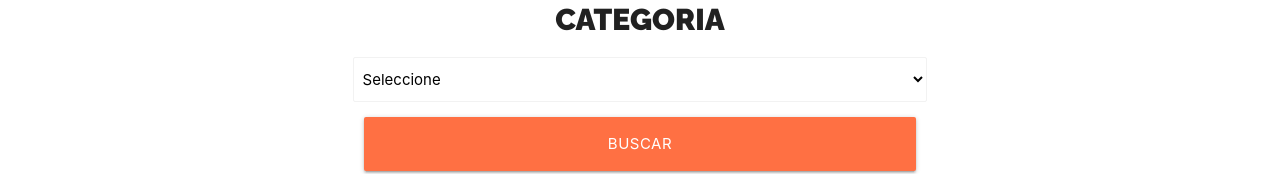
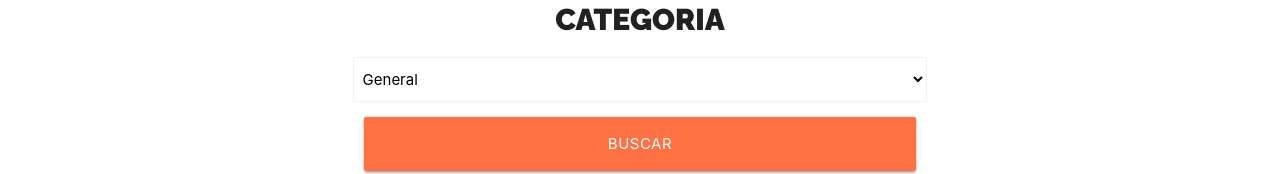
Before and after one commit to Alejandro-Ochando/buscador_noticias, a React (Create React App) app: page / in a window 1280 px wide. Shown: the part 160-334 px from the top of the page. Built offline with nearby package versions, Linux system fonts and the light colour scheme.

Commit message:
Mostrando las categorias en el Select

```diff
--- a/src/components/Formulario.js
+++ b/src/components/Formulario.js
@@ -4,8 +4,18 @@
 
 const Formulario = () => {
 
+    const OPCIONES = [
+        { value: 'general', label: 'General' },
+        { value: 'business', label: 'Negocios' },
+        { value: 'entertainment', label: 'Entrenimiento' },
+        { value: 'health', label: 'Salud' },
+        { value: 'science', label: 'Ciencia' },
+        { value: 'sports', label: 'Deportes' },
+        { value: 'technology', label: 'Tecnología' }
+    ];
+
     //Utilizar el custom hook: useSelect
-    const [ categoria, SelectNoticias ] = useSelect();
+    const [ categoria, SelectNoticias ] = useSelect('general', OPCIONES);
 
     return (
 
--- a/src/hooks/useSelect.js
+++ b/src/hooks/useSelect.js
@@ -3,13 +3,17 @@
 
 const useSelect = (stateInicial, opciones) => {
 
-    const [ state, actualizarState ] = useState('');
+    const [ state, actualizarState ] = useState(stateInicial);
 
     const SelectNoticias = () => (
         <select
             className="browser-default"
+            value={state}
+            onChange={ e => actualizarState(e.target.value) }
         >
-            <option value="">Seleccione</option>
+            { opciones.map( opcion => (
+                <option key={opcion.value } value={opcion.value}>{opcion.label}</option>
+            ))}
         </select>
     );
 
```
